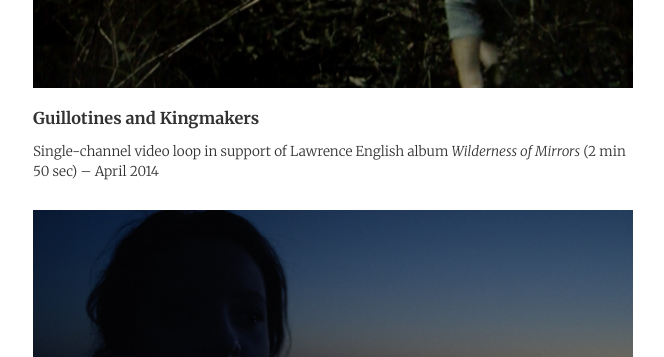
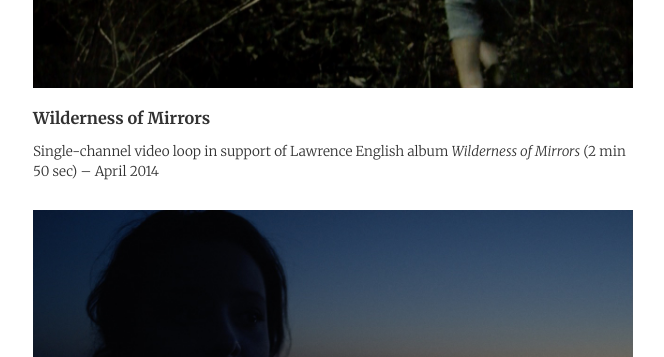
Before and after one commit to rnkn/portfolio, a Jekyll site: the page built from _pages/directing.html, in a window 1280 px wide and 900 px high, scrolled down 3780 px. Shown: the part 152-509 px from the top of the window, without its empty margins (307-971 px from the left). Built offline with Jekyll 4.4.1, drawn with Linux system fonts in a browser that asks for light colours.

Commit message:
Change Guillotines to Wilderness of Mirrors

```diff
--- a/_posts/2014-04-14-guillotines.md
+++ b/_posts/2014-04-14-wilderness.md
@@ -1,13 +1,14 @@
 ---
-title: Guillotines and Kingmakers
+title: Wilderness of Mirrors
 layout: project
 categories: directing editing
 description: >-
-  Single-channel video loop in support of Lawrence English album *Wilderness of
-  Mirrors* (2 min 50 sec)
+  Single-channel video loop in support of Lawrence English album _Wilderness of
+  Mirrors_ (2 min 50 sec)
 image: guillotines-and-kingmakers.jpg
 youtube_id: qhP9MTfiLBY
 vimeo_id: 92000456
+redirect_from: /guillotines/
 ---
 
 Press:
```
